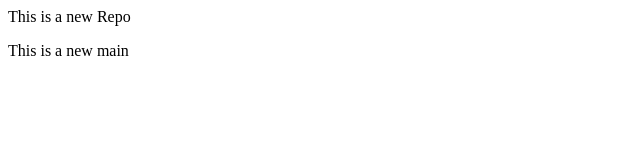
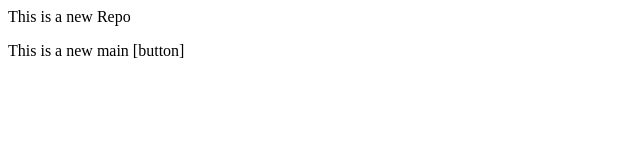
Before and after one commit to Harshlucius/LocalRepo, a plain HTML site: page index.html in a window 1280 px wide. Shown: the full height of the page, 0-640 px from the left. Drawn offline with Linux system fonts and the light colour scheme.

```diff
--- a/index.html
+++ b/index.html
@@ -1,2 +1,2 @@
 <p>This is a new Repo</p>
-<p> This is a new main </p>
+<p> This is a new main [button]</p>
```
